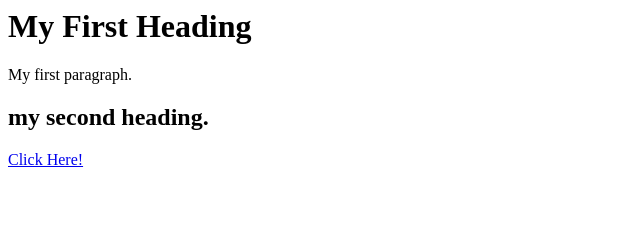
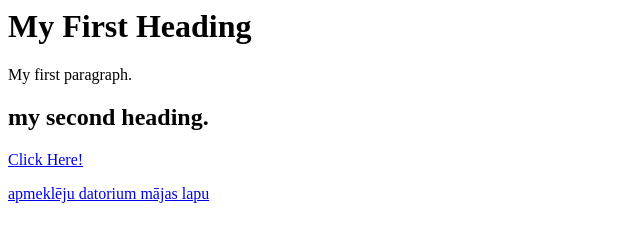
Before and after one commit to ATVATVARS1/my-first-webpage-25, a plain HTML site: page index.html in a window 1280 px wide. Shown: the whole page, without its empty margins (0-640 px from the left). Drawn offline with Linux system fonts and the light colour scheme.

Commit message:
second site

```diff
--- a/index.html
+++ b/index.html
@@ -9,6 +9,6 @@
 </html>
 <p><a href="button.html">Click Here!</a></p>
 
-
+<p><a href="https://datorium.eu">apmeklēju datorium mājas lapu<a></p>
 </body>
 </html>
```
